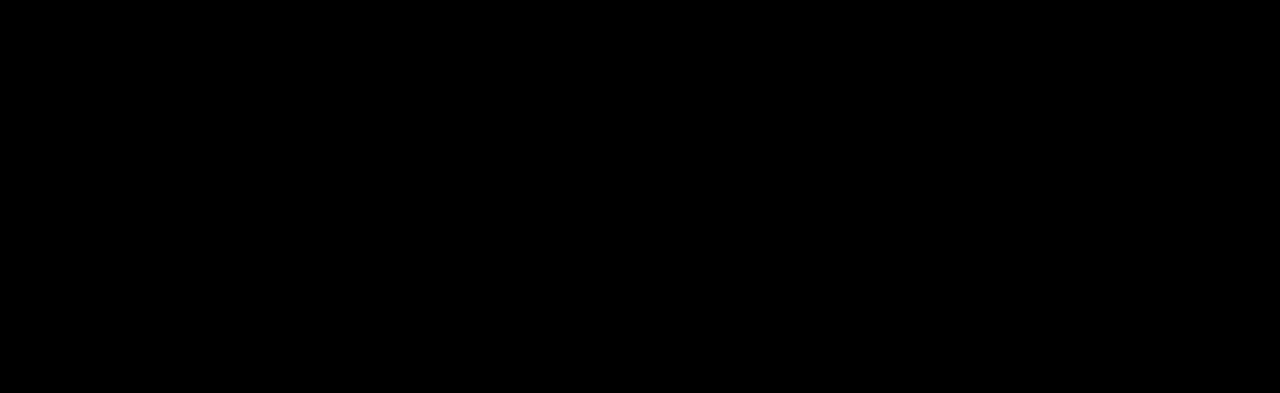
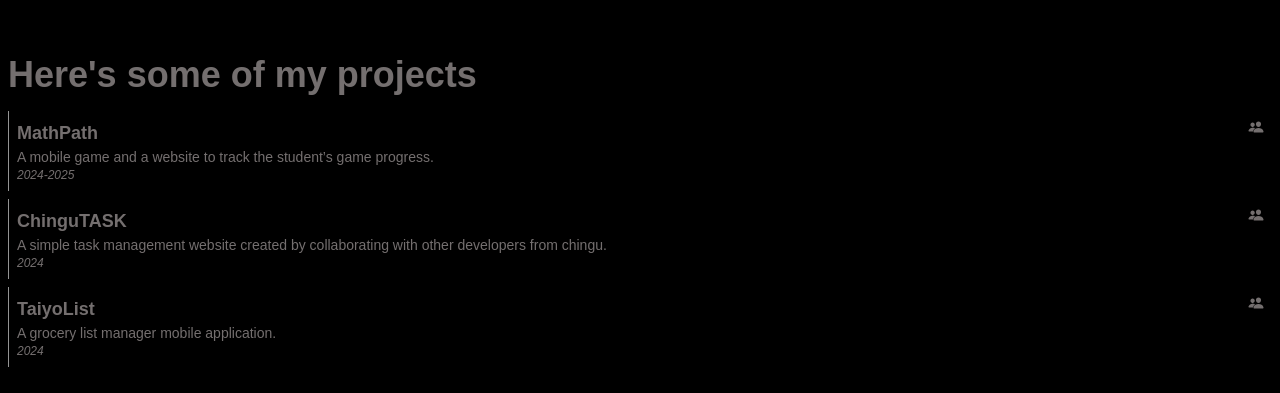
Before and after one commit to jeru7/portfolio, a Next.js app: page / in a window 1280 px wide. Shown: the part 1593-1986 px from the top of the page. Before the commit the page ends 800 px from the top, so only its background shows below. Built offline with nearby package versions, Linux system fonts and the light colour scheme.

Commit message:
add: project section

```diff
--- a/app/page.tsx
+++ b/app/page.tsx
@@ -1,9 +1,13 @@
 import Hero from "@/components/hero/Hero";
+import Projects from "@/components/projects/Projects";
+import Tagline from "@/components/tagline/Tagline";
 
 const HomePage = () => {
   return (
-    <div className="flex-1 p-2">
+    <div className="flex-1 p-2 font-bold text-4xl">
       <Hero />
+      <Tagline />
+      <Projects />
     </div>
   );
 };
--- a/components/about/About.tsx
+++ /dev/null
@@ -1,5 +0,0 @@
-const About = () => {
-  return <div></div>;
-};
-
-export default About;
--- a/components/hero/Hero.tsx
+++ b/components/hero/Hero.tsx
@@ -23,9 +23,9 @@
 
 const Hero = () => {
   return (
-    <section className="h-full">
+    <section className="h-screen">
       <article className="h-full flex flex-col justify-center gap-2">
-        <p className="font-bold text-4xl">
+        <p className="">
           Hi, I’m Emmanuel.
           <br />
           An aspiring <span className="text-accent">
--- /dev/null
+++ b/components/projects/ProjectItem.tsx
@@ -0,0 +1,31 @@
+import { Project } from "@/types/project.types";
+import { IoPeople, IoPerson } from "react-icons/io5";
+
+interface ProjectItemProps {
+  project: Project;
+}
+
+const ProjectItem = ({ project }: ProjectItemProps) => {
+  return (
+    <li className="border-l border-l-accent p-2 flex">
+      {/* left section */}
+      <section className="flex flex-col flex-1">
+        <header>
+          <p className="text-lg">{project.title}</p>
+        </header>
+        <p className="text-sm font-normal">{project.description}</p>
+        <p className="text-xs font-normal italic">{project.year}</p>
+      </section>
+      {/* right section */}
+      <section>
+        {project.isSolo ? (
+          <IoPerson className="h-4 w-4" title="Solo project" />
+        ) : (
+          <IoPeople className="h-4 w-4" title="Collaborated project" />
+        )}
+      </section>
+    </li>
+  );
+};
+
+export default ProjectItem;
--- a/components/projects/Projects.tsx
+++ b/components/projects/Projects.tsx
@@ -1,5 +1,42 @@
+import { Project } from "@/types/project.types";
+import ProjectItem from "./ProjectItem";
+
+const projects: Project[] = [
+  {
+    title: "MathPath",
+    description:
+      "A mobile game and a website to track the student’s game progress.",
+    year: "2024-2025",
+    isSolo: false,
+  },
+  {
+    title: "ChinguTASK",
+    description:
+      "A simple task management website created by collaborating with other developers from chingu.",
+    year: "2024",
+    isSolo: false,
+  },
+  {
+    title: "TaiyoList",
+    description: "A grocery list manager mobile application.",
+    year: "2024",
+    isSolo: false,
+  },
+];
+
 const Projects = () => {
-  return <div></div>;
+  return (
+    <section className="h-screen">
+      <article className="flex flex-col h-full gap-4">
+        <p>Here's some of my projects</p>
+        <ul className="flex flex-col gap-2">
+          {projects.map((project) => (
+            <ProjectItem project={project} key={project.title} />
+          ))}
+        </ul>
+      </article>
+    </section>
+  );
 };
 
 export default Projects;
--- /dev/null
+++ b/types/project.types.ts
@@ -0,0 +1,6 @@
+export interface Project {
+  title: string;
+  description: string;
+  year: string;
+  isSolo: boolean;
+}
```
